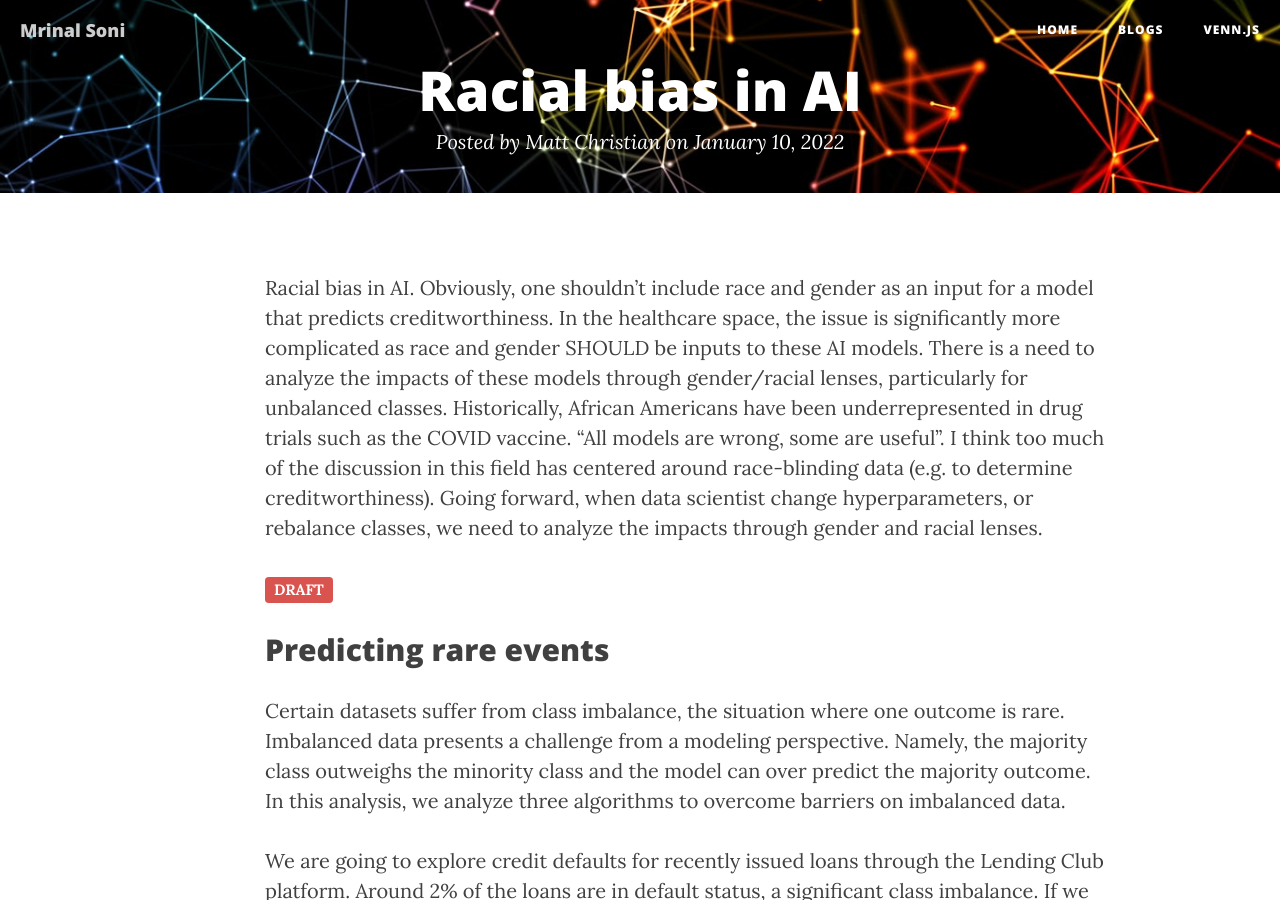
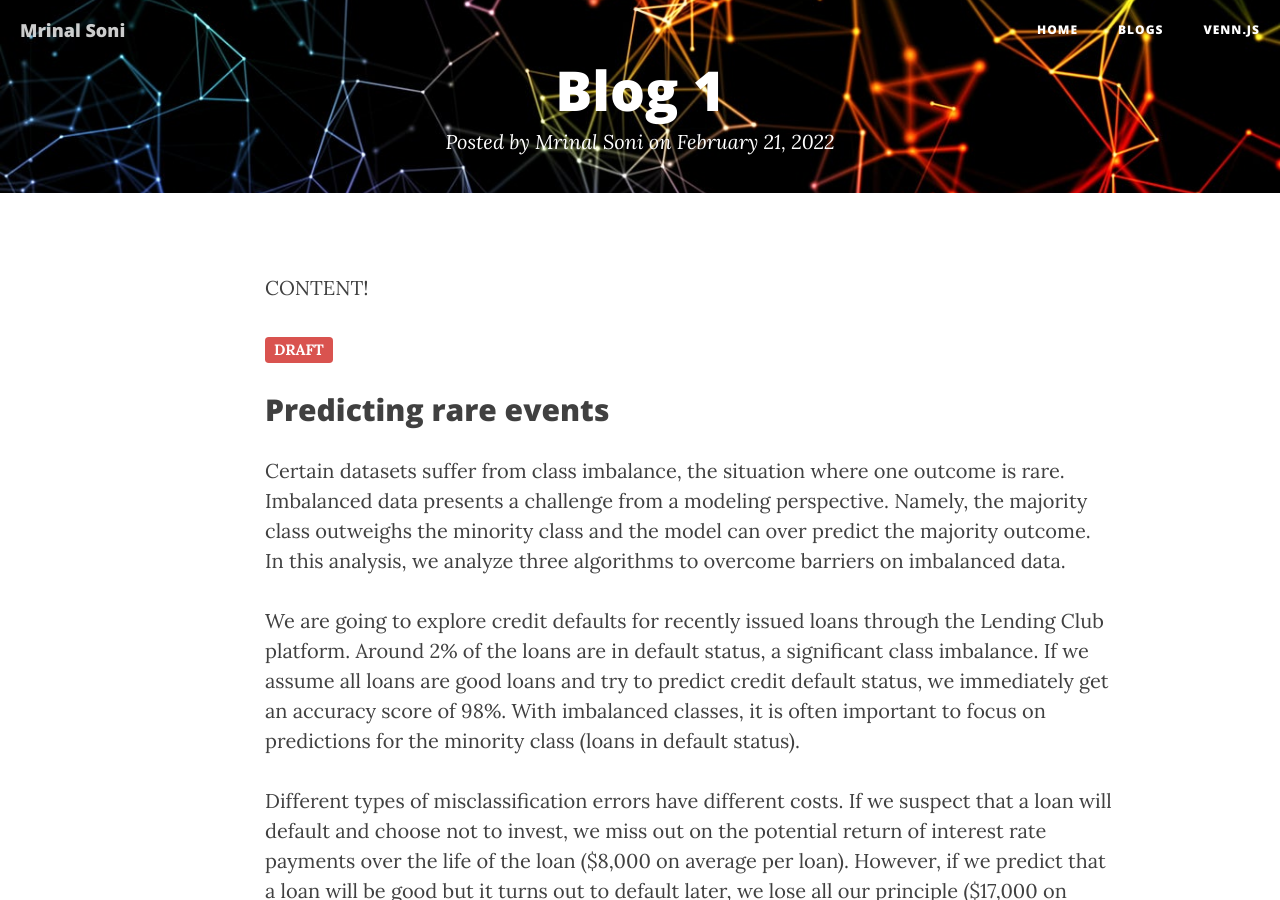
Before and after one commit to mrinaaall/mrinaaall.github.io, a Jekyll site: the page built from _posts/2022-01-10-race.markdown, in a window 1280 px wide and 900 px high. Built offline with Jekyll 4.4.1, drawn with Linux system fonts in a browser that asks for light colours; nearby versions of some CDN libraries; a script that is not in the unit is left out; some of the changed text lies outside the part shown.

```diff
--- a/_config.yml
+++ b/_config.yml
@@ -1,4 +1,4 @@
-# Site settings
+# Site settings ~ Home page
 title: Mrinal Soni
 header-img: ./img/cover.jpeg
 email: mrinals98@gmail.com
--- a/_posts/2022-01-10-race.markdown
+++ b/_posts/2022-01-10-race.markdown
@@ -1,14 +1,11 @@
 ---
 layout:     post
-title:      "Racial bias in AI"
-date:       2022-01-10 12:00:00
-author:     "Matt Christian"
+title:      "Blog 1"
+date:       2022-02-21 12:00:00
+author:     "Mrinal Soni"
 header-img: "img/cover.jpeg"
 ---
-Racial bias in AI. Obviously, one shouldn’t include race and gender as an input for a model that predicts creditworthiness. In the healthcare space, the issue is significantly more complicated as race and gender SHOULD be inputs to these AI models. There is a need to analyze the impacts of these models through gender/racial lenses, particularly for unbalanced classes.  Historically, African Americans have been underrepresented in drug trials such as the COVID vaccine.
-“All models are wrong, some are useful”. I think too much of the discussion in this field has centered around race-blinding data (e.g. to determine creditworthiness). Going forward, when data scientist change hyperparameters, or rebalance classes, we need to analyze the impacts through gender and racial lenses.
-
-<!-- As a white male, I acknowledge my ignorance on race related topics. This post needs to be revisted. -->
+CONTENT!
 
 <span class="label label-danger">DRAFT</span>
 
--- a/blog/index.html
+++ b/blog/index.html
@@ -13,7 +13,6 @@
 
   ga('create', 'UA-61089662-1', 'auto');
   ga('send', 'pageview');
-
 </script>
 
 {% for post in paginator.posts %}
--- a/index.html
+++ b/index.html
@@ -118,10 +118,6 @@
     var sheet_data = XLSX.utils.sheet_to_json(backlog, {header:1});
     console.log(sheet_data)
 
-    // add to chart build
-    // google.visualization.events.addEventListener(chart, "click", () => window.location.href = "yoururl")
-
-
 
   })
 </script>
```
